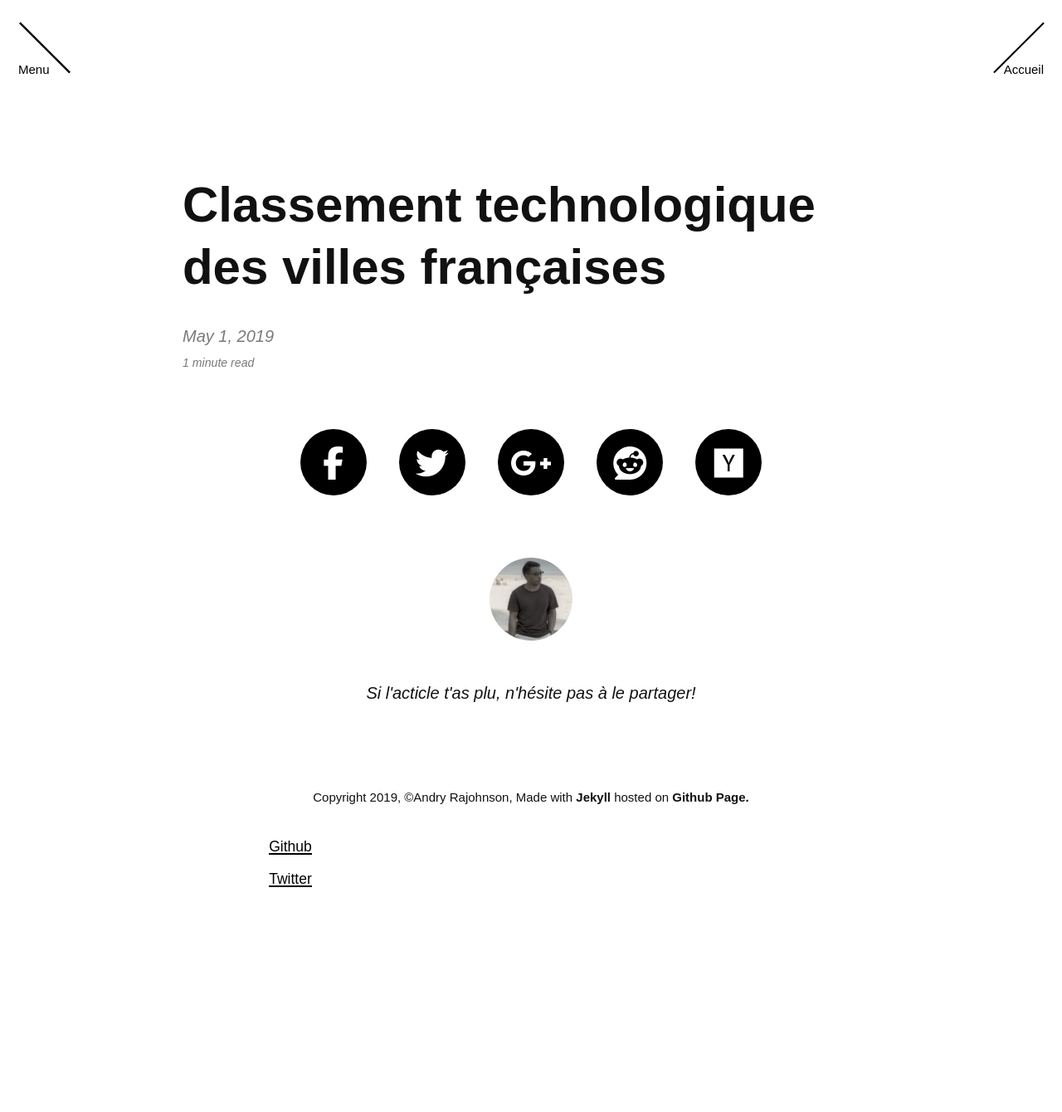
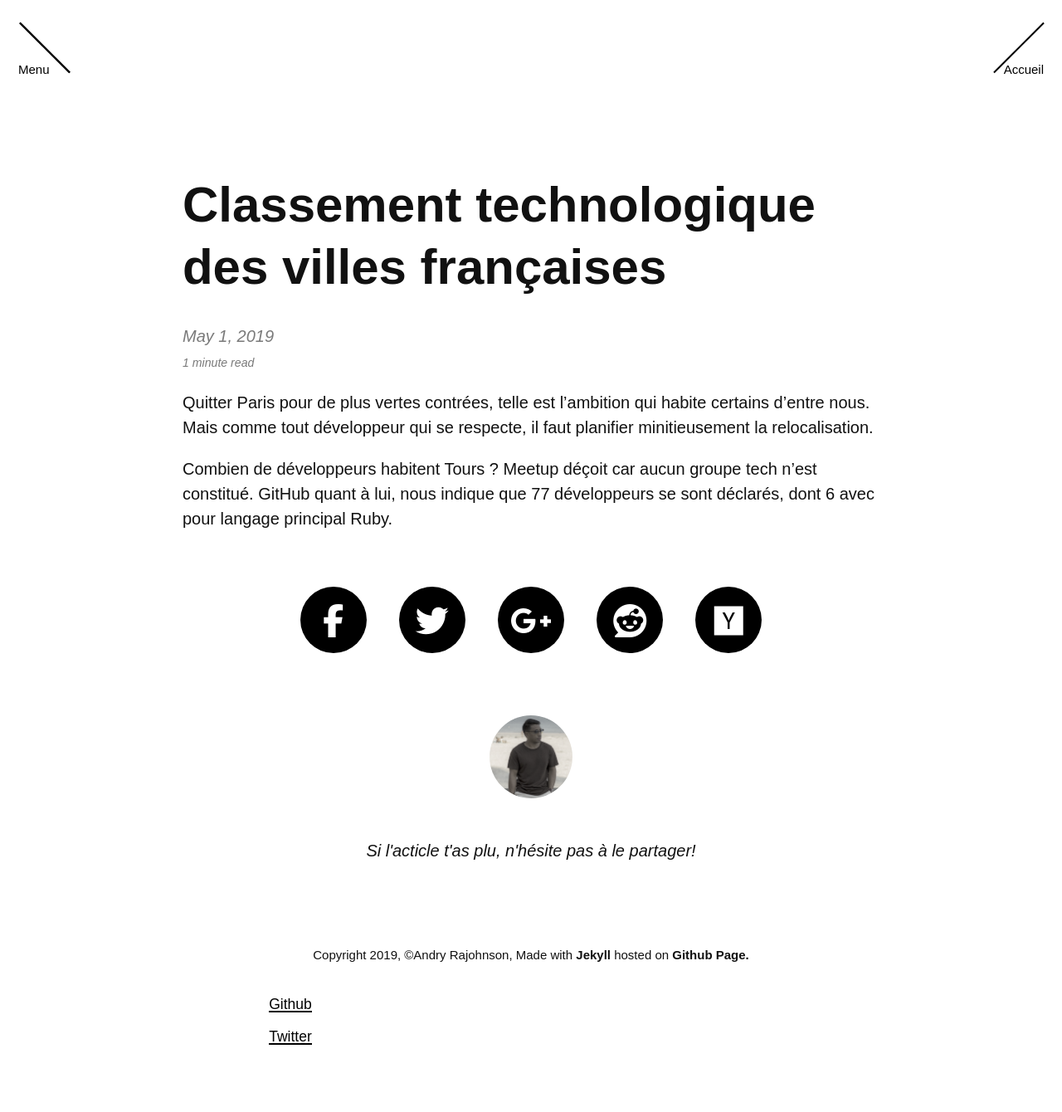
Before and after one commit to andryjohn/RJ-s-blog, a Jekyll site: the page built from _posts/2019-05-02-Technical Workflow.md, in a window 1280 px wide. Shown: the whole page at 83% size. Built offline with Jekyll 4.4.1, drawn with Linux system fonts in a browser that asks for light colours; nearby versions of some CDN libraries; some web fonts are replaced; comment, search, counter and statistics services are not loaded; before the commit the page ends 1150 px from its top, so only the background shows below that.

Commit message:
post, classement techno

```diff
--- a/_posts/2019-05-02-Technical Workflow.md
+++ b/_posts/2019-05-02-Technical Workflow.md
@@ -5,3 +5,7 @@ date:       2019-05-01 02:31:19
 summary:    J’ai voulu établir le classement des villes françaises en fonction du nombre d’utilisateurs GitHub.
 mathjax: true
 ---
+
+Quitter Paris pour de plus vertes contrées, telle est l’ambition qui habite certains d’entre nous. Mais comme tout développeur qui se respecte, il faut planifier minitieusement la relocalisation.
+
+Combien de développeurs habitent Tours ? Meetup déçoit car aucun groupe tech n’est constitué. GitHub quant à lui, nous indique que 77 développeurs se sont déclarés, dont 6 avec pour langage principal Ruby.
```
